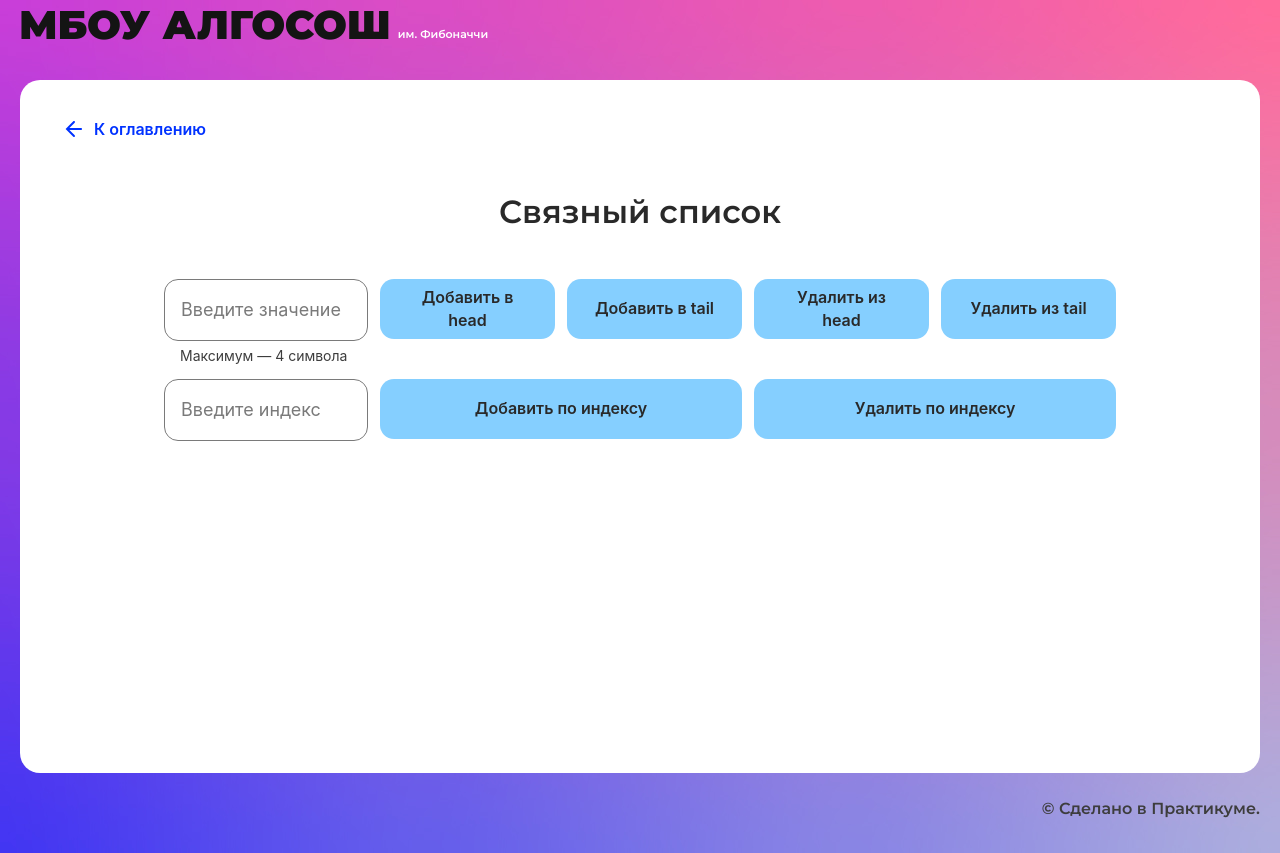
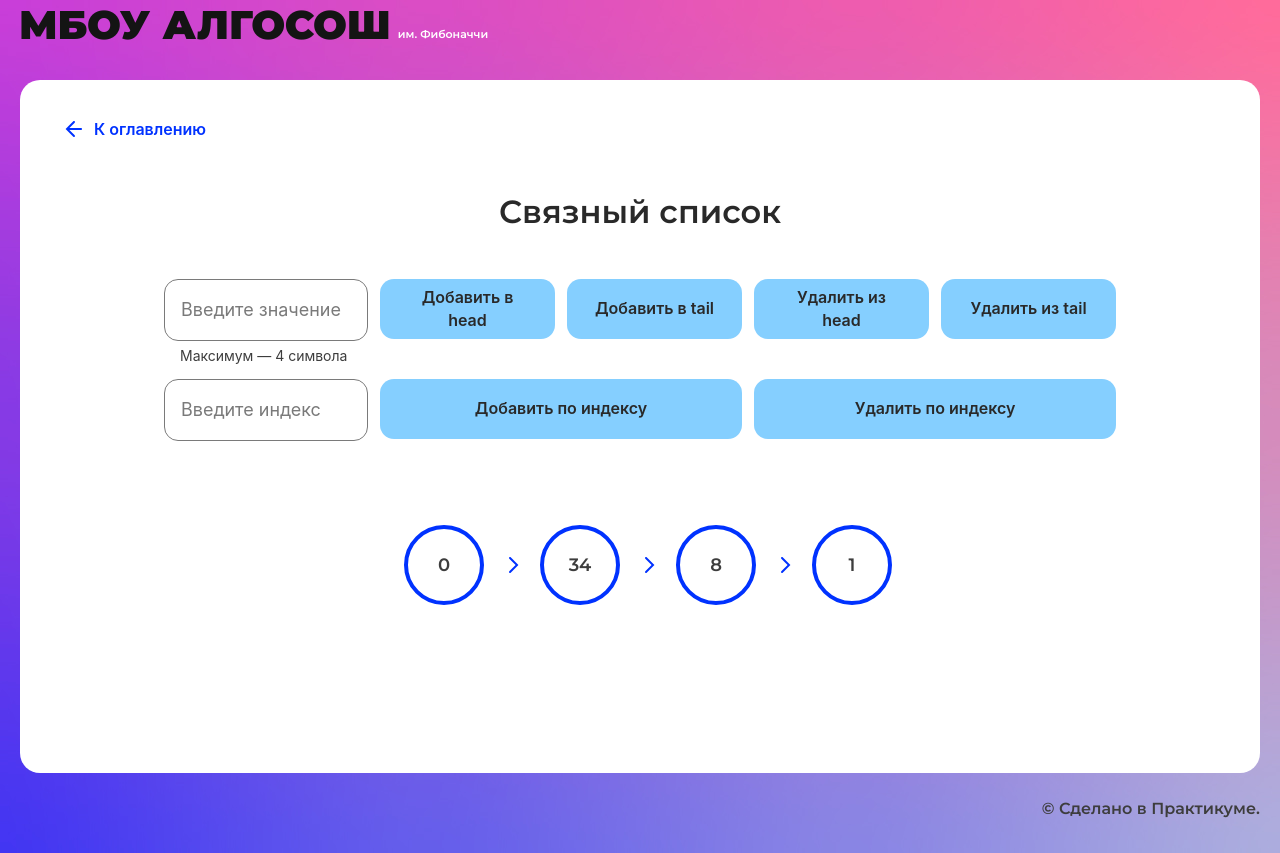
Before and after one commit to yandex-praktikum/algososh, a React (Create React App) app: page /list in a window 1280 px wide. Built offline with nearby package versions, Linux system fonts and the light colour scheme.

Commit message:
add List-page initial list rendering

```diff
--- a/src/components/list-page/list-page.module.css
+++ b/src/components/list-page/list-page.module.css
@@ -53,3 +53,34 @@
     margin-right: 12px;
     width: 204px;
 }
+
+.circleList {
+    box-sizing: border-box;
+    margin: 84px auto 0 auto;
+    padding: 0;
+    display: flex;
+    flex-direction: row;
+    justify-content: center;
+    align-items: center;
+}
+
+.listItem {
+    margin: 0;
+    padding: 0;
+    box-sizing: border-box;
+    list-style-type: none;
+    display: flex;
+    flex-direction: row;
+    justify-content: center;
+    align-items: center;
+
+}
+
+.circle {
+    margin-right: 16px;
+    margin-left: 16px;
+}
+
+.circle:last-child {
+    margin-right: 0;
+}
--- a/src/components/list-page/list-page.tsx
+++ b/src/components/list-page/list-page.tsx
@@ -1,4 +1,4 @@
-import React from "react";
+import React, {useEffect, useState} from "react";
 import {SolutionLayout} from "../ui/solution-layout/solution-layout";
 import styles from "./list-page.module.css";
 import {Input} from "../ui/input/input";
@@ -6,8 +6,31 @@ import {Button} from "../ui/button/button";
 import {nanoid} from "nanoid";
 import {Circle} from "../ui/circle/circle";
 import {defineCircleState} from "../queue-page/utils/defineCircleState";
+import {useForm} from "../../services/hooks/useForm";
+import {Queue} from "../queue-page/types/types";
+import {ArrowIcon} from "../ui/icons/arrow-icon";
+import {LinkedList} from "./types/types";
+
 
 export const ListPage: React.FC = () => {
+    //const {values, handleChange, setValues} = useForm({});
+    const [circlesList, setList] = useState<Array<string> | null>(null);
+    /*const [queue, setQueue] = useState<Queue<string> | null>(null);
+    const [isLoading, setIsLoading] = useState<boolean | undefined>(false);
+    const [index, setIndex] = useState<number>(-Infinity);
+    const [isEnqueue, setIsEnqueue] = useState<boolean | undefined>(false);
+    const [isDequeue, setIsDequeue] = useState<boolean | undefined>(false);
+    const [isClear, setIsClear] = useState<boolean | undefined>(false);
+    const [edges, setEdges] = useState<number[]>([-Infinity, -Infinity]);*/
+
+    let array: string[] = ['0', '34', '8', '1'];
+    let initialList = new LinkedList(array);
+    let initialCirclesList = initialList.toArray();
+
+    useEffect(() => {
+        setList(initialCirclesList);
+    }, []);
+
     return (
         <SolutionLayout title="Связный список">
             <div className={styles.formContainer}>
@@ -84,20 +107,29 @@ export const ListPage: React.FC = () => {
             </div>
 
 
-            {/*<ul className={styles.circleList}>
+            <ul className={styles.circleList}>
                 {circlesList?.map((char, idx) => {
                     return (
                         <li key={nanoid()} className={styles.listItem}>
                             <Circle letter={`${char}`}
+                                    extraClass={`${styles.circle}`}
+                                //index={idx}
+                                //state={defineCircleState(index, idx)}
+                                //head={idx === edges[0] ? 'head' : ''}
+                                //tail={idx === edges[1] ? 'tail' : ''}
+                            />
+                            {/*<Circle letter={`${char}`}
                                     index={idx}
-                          state={defineCircleState(index, idx)}
-                          head={idx === edges[0] ? 'head' : ''}
-                          tail={idx === edges[1] ? 'tail' : ''}
-                  />
+                                //state={defineCircleState(index, idx)}
+                                //head={idx === edges[0] ? 'head' : ''}
+                                //tail={idx === edges[1] ? 'tail' : ''}
+                            />*/}
+                            {idx < circlesList.length - 1 &&
+                                <ArrowIcon/>}
                         </li>
                     )
                 })}
-        </ul>*/}
+            </ul>
         </SolutionLayout>
     );
 };
```
Lines whose indentation alone changed are shown as unchanged.
